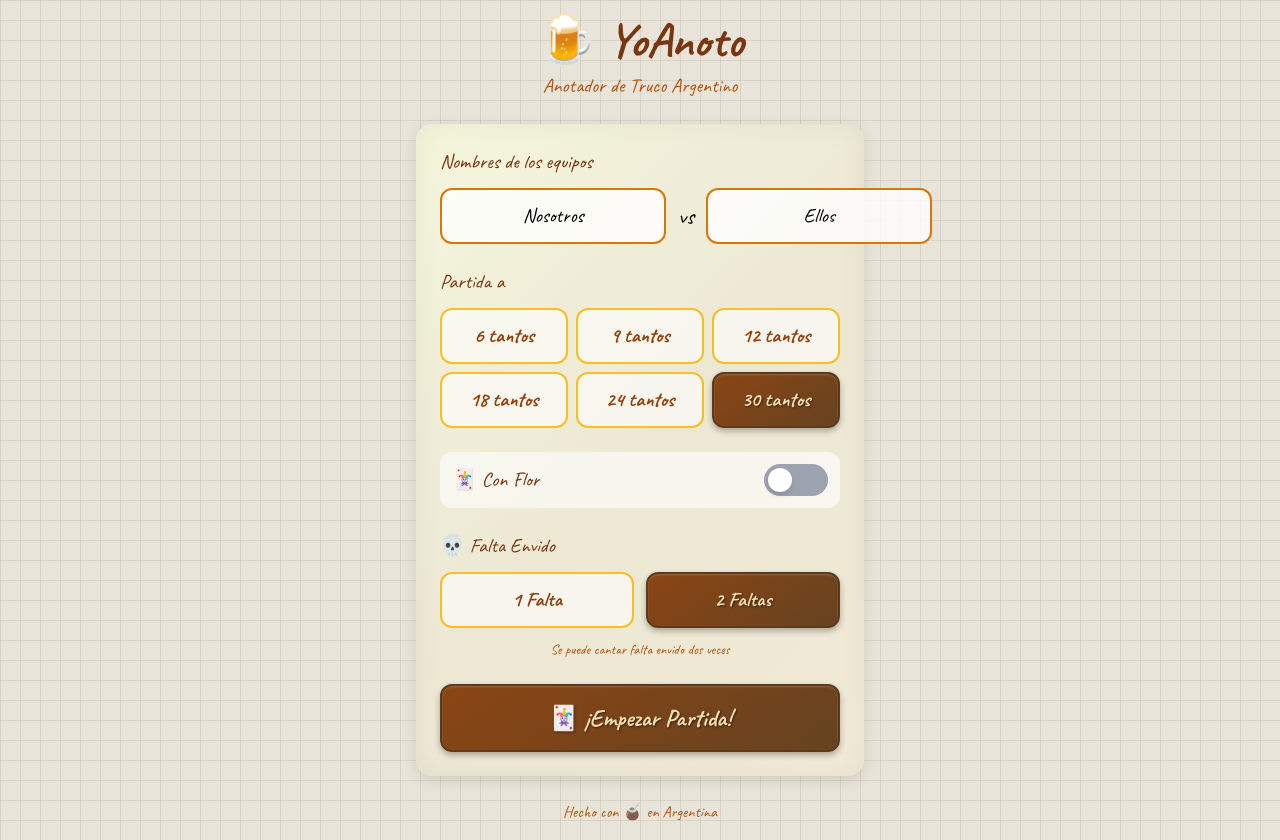
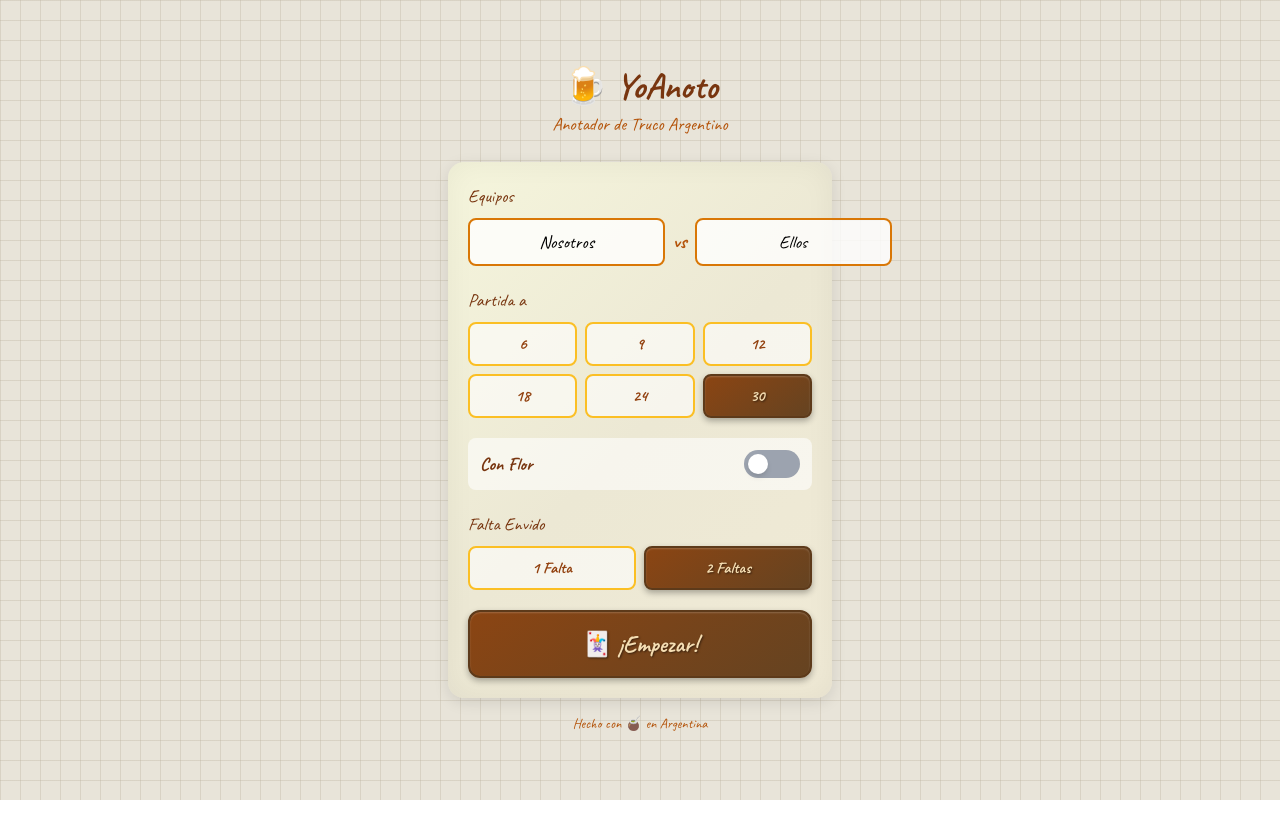
Before and after one commit to megamundobot-crypto/yoanoto, a Next.js app: page / in a window 1280 px wide. After the commit the page ends 800 px from the top, so only its background shows below. Built offline with nearby package versions, Linux system fonts and the light colour scheme.

Commit message:
🔊 Agregar sonidos + 📱 Mejorar diseño de pantalla de config

```diff
--- a/pages/index.js
+++ b/pages/index.js
@@ -4,6 +4,54 @@ import dynamic from 'next/dynamic'
 
 // Dynamically import confetti to avoid SSR issues
 const confetti = typeof window !== 'undefined' ? require('canvas-confetti') : null
+
+// Sound effects using Web Audio API
+const playSound = (type) => {
+  if (typeof window === 'undefined') return
+
+  try {
+    const audioCtx = new (window.AudioContext || window.webkitAudioContext)()
+    const oscillator = audioCtx.createOscillator()
+    const gainNode = audioCtx.createGain()
+
+    oscillator.connect(gainNode)
+    gainNode.connect(audioCtx.destination)
+
+    if (type === 'tap') {
+      // Short click sound like pen on paper
+      oscillator.frequency.setValueAtTime(800, audioCtx.currentTime)
+      oscillator.frequency.exponentialRampToValueAtTime(400, audioCtx.currentTime + 0.05)
+      gainNode.gain.setValueAtTime(0.3, audioCtx.currentTime)
+      gainNode.gain.exponentialRampToValueAtTime(0.01, audioCtx.currentTime + 0.05)
+      oscillator.start(audioCtx.currentTime)
+      oscillator.stop(audioCtx.currentTime + 0.05)
+    } else if (type === 'win') {
+      // Fanfare for winning
+      const notes = [523, 659, 784, 1047] // C5, E5, G5, C6
+      notes.forEach((freq, i) => {
+        const osc = audioCtx.createOscillator()
+        const gain = audioCtx.createGain()
+        osc.connect(gain)
+        gain.connect(audioCtx.destination)
+        osc.frequency.setValueAtTime(freq, audioCtx.currentTime + i * 0.15)
+        gain.gain.setValueAtTime(0.2, audioCtx.currentTime + i * 0.15)
+        gain.gain.exponentialRampToValueAtTime(0.01, audioCtx.currentTime + i * 0.15 + 0.3)
+        osc.start(audioCtx.currentTime + i * 0.15)
+        osc.stop(audioCtx.currentTime + i * 0.15 + 0.3)
+      })
+    } else if (type === 'undo') {
+      // Reverse swoosh
+      oscillator.frequency.setValueAtTime(300, audioCtx.currentTime)
+      oscillator.frequency.exponentialRampToValueAtTime(600, audioCtx.currentTime + 0.1)
+      gainNode.gain.setValueAtTime(0.2, audioCtx.currentTime)
+      gainNode.gain.exponentialRampToValueAtTime(0.01, audioCtx.currentTime + 0.1)
+      oscillator.start(audioCtx.currentTime)
+      oscillator.stop(audioCtx.currentTime + 0.1)
+    }
+  } catch (e) {
+    // Audio not supported, fail silently
+  }
+}
 
 // No colors needed for birome style - using single blue ink color
 
@@ -118,47 +166,48 @@ function ConfigScreen({ onStart }) {
     <motion.div
       initial={{ opacity: 0, y: 20 }}
       animate={{ opacity: 1, y: 0 }}
-      className="min-h-screen mantel-pattern p-4 flex flex-col"
+      className="min-h-screen mantel-pattern px-4 py-6 flex flex-col items-center justify-center"
     >
+      <div className="w-full max-w-sm">
         <div className="text-center mb-6">
-        <h1 className="text-5xl font-bold text-amber-900 dark:text-amber-200 mb-2">
+          <h1 className="text-4xl font-bold text-amber-900 dark:text-amber-200 mb-1">
             🍺 YoAnoto
           </h1>
-        <p className="text-xl text-amber-700 dark:text-amber-400">
+          <p className="text-lg text-amber-700 dark:text-amber-400">
             Anotador de Truco Argentino
           </p>
         </div>
 
-      <div className="paper-effect rounded-2xl p-6 max-w-md mx-auto w-full space-y-6">
+        <div className="paper-effect rounded-2xl p-5 w-full space-y-5">
         {/* Team names */}
-        <div className="space-y-3">
-          <label className="text-xl text-amber-900 dark:text-amber-200 block">
-            Nombres de los equipos
+        <div className="space-y-2">
+          <label className="text-lg text-amber-900 dark:text-amber-200 block">
+            Equipos
           </label>
-          <div className="flex gap-3">
+          <div className="flex gap-2 items-center">
             <input
               type="text"
               value={team1}
               onChange={(e) => setTeam1(e.target.value)}
               placeholder="Nosotros"
-              maxLength={15}
-              className="flex-1 p-3 rounded-xl bg-white/80 dark:bg-gray-800 border-2 border-amber-600 text-xl text-center focus:outline-none focus:ring-2 focus:ring-amber-500"
+              maxLength={12}
+              className="flex-1 p-2 rounded-lg bg-white/80 dark:bg-gray-800 border-2 border-amber-600 text-lg text-center focus:outline-none focus:ring-2 focus:ring-amber-500"
             />
-            <span className="text-2xl self-center">vs</span>
+            <span className="text-xl font-bold text-amber-700">vs</span>
             <input
               type="text"
               value={team2}
               onChange={(e) => setTeam2(e.target.value)}
               placeholder="Ellos"
-              maxLength={15}
-              className="flex-1 p-3 rounded-xl bg-white/80 dark:bg-gray-800 border-2 border-amber-600 text-xl text-center focus:outline-none focus:ring-2 focus:ring-amber-500"
+              maxLength={12}
+              className="flex-1 p-2 rounded-lg bg-white/80 dark:bg-gray-800 border-2 border-amber-600 text-lg text-center focus:outline-none focus:ring-2 focus:ring-amber-500"
             />
           </div>
         </div>
 
         {/* Points */}
-        <div className="space-y-3">
-          <label className="text-xl text-amber-900 dark:text-amber-200 block">
+        <div className="space-y-2">
+          <label className="text-lg text-amber-900 dark:text-amber-200 block">
             Partida a
           </label>
           <div className="grid grid-cols-3 gap-2">
@@ -166,44 +215,44 @@ function ConfigScreen({ onStart }) {
               <button
                 key={pts}
                 onClick={() => setMaxPoints(pts)}
-                className={`p-3 rounded-xl text-xl font-bold transition-all ${
+                className={`p-2 rounded-lg text-base font-bold transition-all ${
                   maxPoints === pts
                     ? 'btn-wood'
                     : 'bg-white/60 dark:bg-gray-700 text-amber-800 dark:text-amber-200 border-2 border-amber-400'
                 }`}
               >
-                {pts} tantos
+                {pts}
               </button>
             ))}
           </div>
         </div>
 
         {/* Flor toggle */}
-        <div className="flex items-center justify-between p-3 bg-white/60 dark:bg-gray-700 rounded-xl">
-          <span className="text-xl text-amber-900 dark:text-amber-200">
-            🃏 Con Flor
+        <div className="flex items-center justify-between p-3 bg-white/60 dark:bg-gray-700 rounded-lg">
+          <span className="text-lg text-amber-900 dark:text-amber-200 font-bold">
+            Con Flor
           </span>
           <button
             onClick={() => setWithFlor(!withFlor)}
-            className={`w-16 h-8 rounded-full transition-all ${
+            className={`w-14 h-7 rounded-full transition-all ${
               withFlor ? 'bg-green-500' : 'bg-gray-400'
             }`}
           >
-            <div className={`w-6 h-6 bg-white rounded-full shadow-md transform transition-transform ${
-              withFlor ? 'translate-x-9' : 'translate-x-1'
+            <div className={`w-5 h-5 bg-white rounded-full shadow-md transform transition-transform ${
+              withFlor ? 'translate-x-8' : 'translate-x-1'
             }`} />
           </button>
         </div>
 
         {/* Falta Envido */}
-        <div className="space-y-3">
-          <label className="text-xl text-amber-900 dark:text-amber-200 block">
-            💀 Falta Envido
+        <div className="space-y-2">
+          <label className="text-lg text-amber-900 dark:text-amber-200 block">
+            Falta Envido
           </label>
-          <div className="flex gap-3">
+          <div className="flex gap-2">
             <button
               onClick={() => setFaltaEnvido(1)}
-              className={`flex-1 p-3 rounded-xl text-xl font-bold transition-all ${
+              className={`flex-1 p-2 rounded-lg text-base font-bold transition-all ${
                 faltaEnvido === 1
                   ? 'btn-wood'
                   : 'bg-white/60 dark:bg-gray-700 text-amber-800 dark:text-amber-200 border-2 border-amber-400'
@@ -213,7 +262,7 @@ function ConfigScreen({ onStart }) {
             </button>
             <button
               onClick={() => setFaltaEnvido(2)}
-              className={`flex-1 p-3 rounded-xl text-xl font-bold transition-all ${
+              className={`flex-1 p-2 rounded-lg text-base font-bold transition-all ${
                 faltaEnvido === 2
                   ? 'btn-wood'
                   : 'bg-white/60 dark:bg-gray-700 text-amber-800 dark:text-amber-200 border-2 border-amber-400'
@@ -222,24 +271,20 @@ function ConfigScreen({ onStart }) {
               2 Faltas
             </button>
           </div>
-          <p className="text-sm text-amber-700 dark:text-amber-400 text-center">
-            {faltaEnvido === 1
-              ? 'Una sola falta envido por mano'
-              : 'Se puede cantar falta envido dos veces'}
-          </p>
         </div>
 
         {/* Start button */}
         <button
           onClick={() => onStart({ team1, team2, maxPoints, withFlor, faltaEnvido })}
-          className="w-full p-4 btn-wood rounded-xl text-2xl font-bold mt-6"
+          className="w-full p-4 btn-wood rounded-xl text-2xl font-bold mt-4"
         >
-          🃏 ¡Empezar Partida!
+          🃏 ¡Empezar!
         </button>
       </div>
 
-      <div className="text-center mt-6 text-amber-700 dark:text-amber-400">
-        <p>Hecho con 🧉 en Argentina</p>
+      <p className="text-center mt-4 text-amber-700 dark:text-amber-400 text-sm">
+        Hecho con 🧉 en Argentina
+      </p>
       </div>
     </motion.div>
   )
@@ -421,8 +466,10 @@ function GameScreen({ config, onNewGame }) {
   useEffect(() => {
     if (score1 >= config.maxPoints) {
       setWinner(config.team1)
+      playSound('win')
     } else if (score2 >= config.maxPoints) {
       setWinner(config.team2)
+      playSound('win')
     }
   }, [score1, score2, config.maxPoints, config.team1, config.team2])
 
@@ -438,6 +485,7 @@ function GameScreen({ config, onNewGame }) {
     if (winner) return
 
     vibrate()
+    playSound('tap')
 
     if (team === 1) {
       setScore1((prev) => Math.min(prev + points, config.maxPoints))
@@ -464,6 +512,7 @@ function GameScreen({ config, onNewGame }) {
   const undo = () => {
     if (history.length === 0) return
 
+    playSound('undo')
     const last = history[history.length - 1]
     if (last.team === 1) {
       setScore1((prev) => Math.max(0, prev - last.points))
```
Lines whose indentation alone changed are shown as unchanged.
